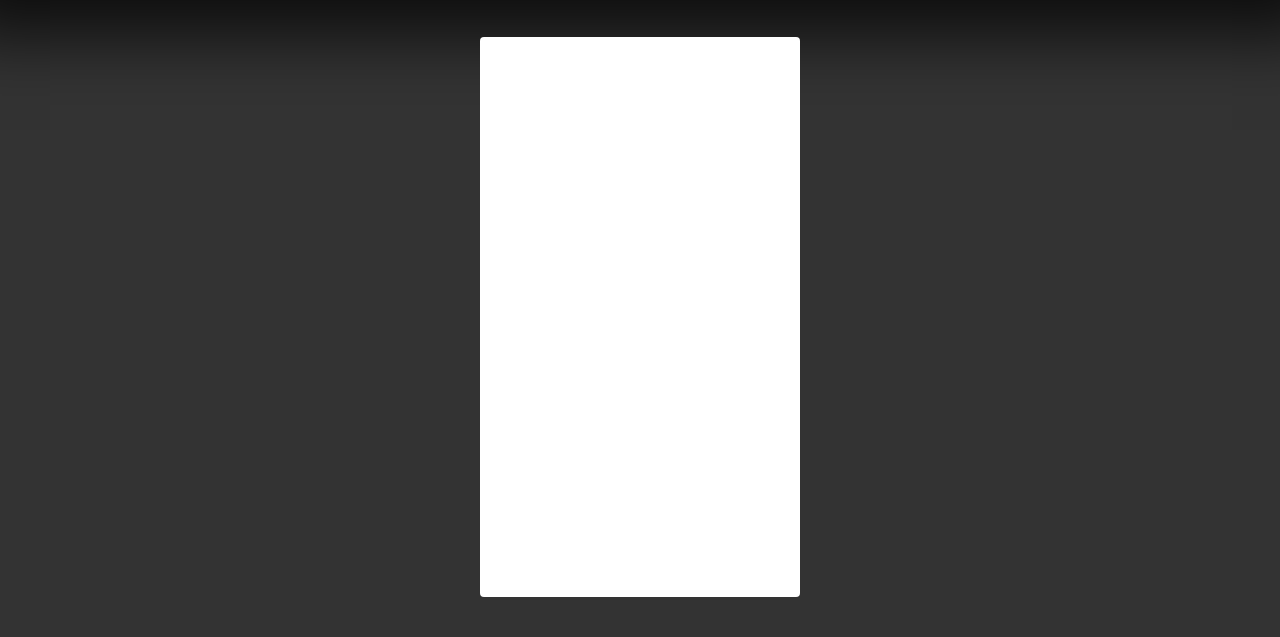
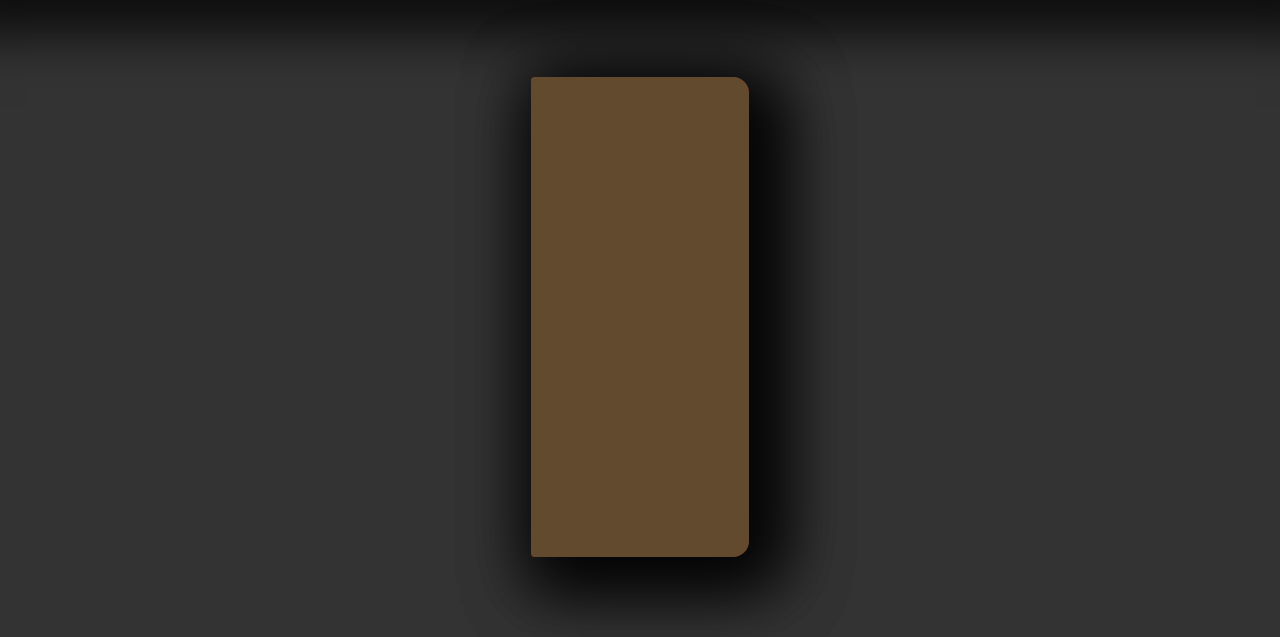
Before and after one commit to drewpworden/Personal-Website-V2, a plain HTML site: page index.html in a window 1280 px wide. Shown: the part 163-800 px from the top of the page. Drawn offline with Linux system fonts and the light colour scheme.

Commit message:
added pages and stacked them

```diff
--- a/css/index/index.css
+++ b/css/index/index.css
@@ -43,7 +43,7 @@ head
     font-size: 5vw;
     font-weight: normal;
     background-color: white;
-    box-shadow: 0px -10px 64px 48px rgba(0,0,0,0.75);
+    box-shadow: 0px -10px 48px 48px rgba(0,0,0,0.75);
 }
 
 /*MAIN*/
@@ -55,10 +55,36 @@ main
     align-items: center;
 }
 
-#folder-body
+#folder-container
 {
-    height: 70vh;
-    background-color: white;
-    width: 25vw;
-    border-radius:0.25rem;
+    width: 17vw;
+    height: 60vh;
 }
+
+#folder-cover-top
+{
+    height: 60vh;
+    background-color: red;
+    width: 17vw;
+    border-top-right-radius: 1rem;
+    border-bottom-right-radius: 1rem;
+    border-bottom-left-radius: 0.25rem;
+    border-top-left-radius: 0.25rem;
+    box-shadow: 16px 15px 64px 16px rgba(0,0,0,0.75);
+    position: absolute;
+    z-index: 2;
+}
+
+#folder-cover-bottom
+{
+    height: 60vh;
+    background-color: #624a2e;
+    width: 17vw;
+    border-top-right-radius: 1rem;
+    border-bottom-right-radius: 1rem;
+    border-bottom-left-radius: 0.25rem;
+    border-top-left-radius: 0.25rem;
+    box-shadow: 16px 15px 64px 16px rgba(0,0,0,0.75);
+    position: absolute;
+    z-index: 3;
+}
--- a/index.html
+++ b/index.html
@@ -12,8 +12,9 @@
             <h1 id="signature">Drew P. Worden</h1>
         </head>
         <main>
-            <div id="folder-body">
-
+            <div id="folder-container">
+                <div id="folder-cover-top"></div>
+                <div id="folder-cover-bottom"></div>
             </div>
         </main>
     </body>
```
